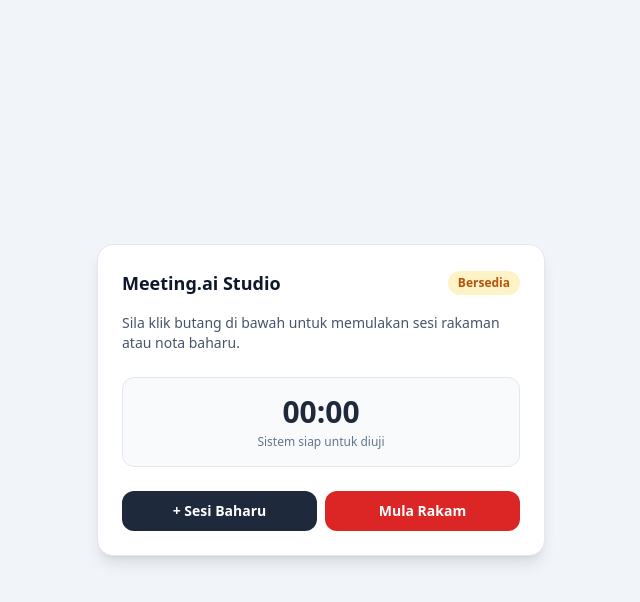
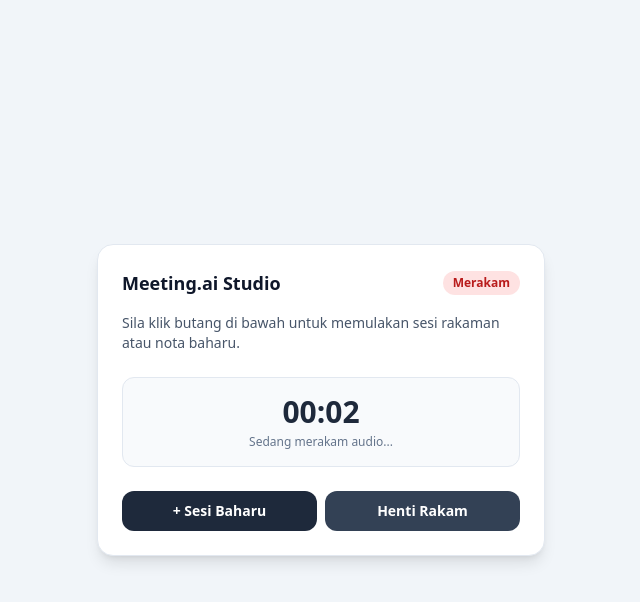
Before and after one commit to faizal5869-ctrl/matis, a plain HTML site: page index.html in a window 1280 px wide. Both pictures are taken after a click on the button "Mula Rakam". Shown: the whole page, without its empty margins (319-959 px from the left). Drawn offline with nearby package versions, Linux system fonts and the light colour scheme.

Commit message:
Add files via upload

```diff
--- a/index.html
+++ b/index.html
@@ -36,3 +36,46 @@
 <script>
     let isRecording = false;
     let seconds = 0;
+    let timerInterval = null;
+
+    function handleNewNote() {
+        seconds = 0;
+        document.getElementById('timer').innerText = "00:00";
+        document.getElementById('status-text').innerText = "Sesi baharu dimulakan";
+        document.getElementById('status-badge').innerText = "Aktif";
+        document.getElementById('status-badge').className = "text-xs bg-emerald-100 text-emerald-700 font-semibold px-2.5 py-1 rounded-full";
+    }
+
+    function toggleRecord() {
+        const btn = document.getElementById('rec-btn');
+        const badge = document.getElementById('status-badge');
+        const statusText = document.getElementById('status-text');
+
+        isRecording = !isRecording;
+
+        if (isRecording) {
+            btn.innerText = "Henti Rakam";
+            btn.className = "flex-1 bg-slate-700 hover:bg-slate-800 text-white font-semibold py-2.5 px-4 rounded-xl text-sm transition-colors cursor-pointer";
+            badge.innerText = "Merakam";
+            badge.className = "text-xs bg-red-100 text-red-700 font-semibold px-2.5 py-1 rounded-full";
+            statusText.innerText = "Sedang merakam audio...";
+
+            timerInterval = setInterval(() => {
+                seconds++;
+                let mins = Math.floor(seconds / 60).toString().padStart(2, '0');
+                let secs = (seconds % 60).toString().padStart(2, '0');
+                document.getElementById('timer').innerText = `${mins}:${secs}`;
+            }, 1000);
+        } else {
+            btn.innerText = "Mula Rakam";
+            btn.className = "flex-1 bg-red-600 hover:bg-red-700 text-white font-semibold py-2.5 px-4 rounded-xl text-sm transition-colors cursor-pointer";
+            badge.innerText = "Selesai";
+            badge.className = "text-xs bg-blue-100 text-blue-700 font-semibold px-2.5 py-1 rounded-full";
+            statusText.innerText = "Rakaman disimpan.";
+            clearInterval(timerInterval);
+        }
+    }
+</script>
+
+</body>
+</html>
```
Lines whose indentation alone changed are shown as unchanged.
